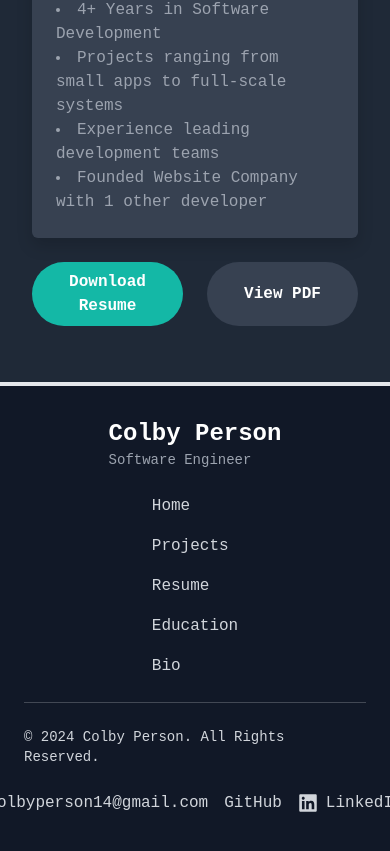
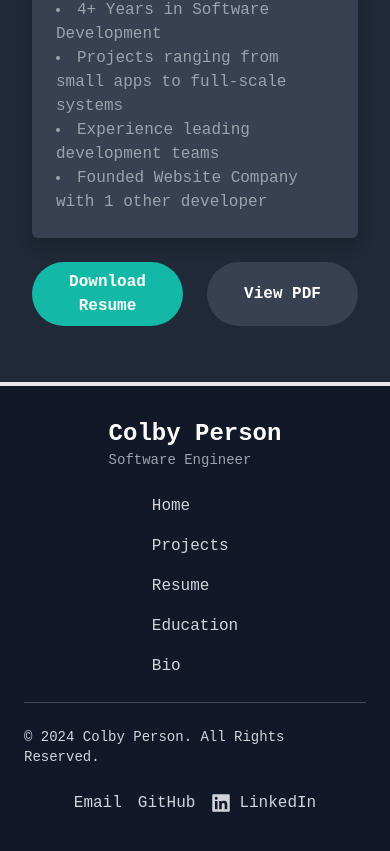
Before and after one commit to LetsGetRemixed/PersonalWebsite, a React (Create React App) app in the folder colby-person/: page / in a window 390 px wide. Shown: the part 2310-3161 px from the top of the page. Built offline with nearby package versions, Linux system fonts and the light colour scheme; a web font is replaced by a local one.

Commit message:
email fix

```diff
--- a/colby-person/src/components/pages/Universal/Footer.js
+++ b/colby-person/src/components/pages/Universal/Footer.js
@@ -32,8 +32,10 @@ function Footer() {
             <p>© {new Date().getFullYear()} Colby Person. All Rights Reserved.</p>
           </div>
           <div className="flex space-x-4 mb-4">
-            <a href="mailto:colbyperson14@gmail.com" className="text-gray-300 hover:text-teal-400 transition">
-              <i className="bi bi-envelope-fill"></i> colbyperson14@gmail.com
+          <a href="mailto:colbyperson14@gmail.com" className="text-gray-300 hover:text-teal-400 transition">
+            <i className="bi bi-envelope-fill"></i>
+            <span className="inline md:hidden"> Email</span>
+            <span className="hidden md:inline"> colbyperson14@gmail.com</span>
             </a>
             <a href="https://github.com/LetsGetRemixed" target="_blank" rel="noopener noreferrer" className="text-gray-300 hover:text-teal-400 transition">
               <i className="bi bi-github"></i> GitHub
```
